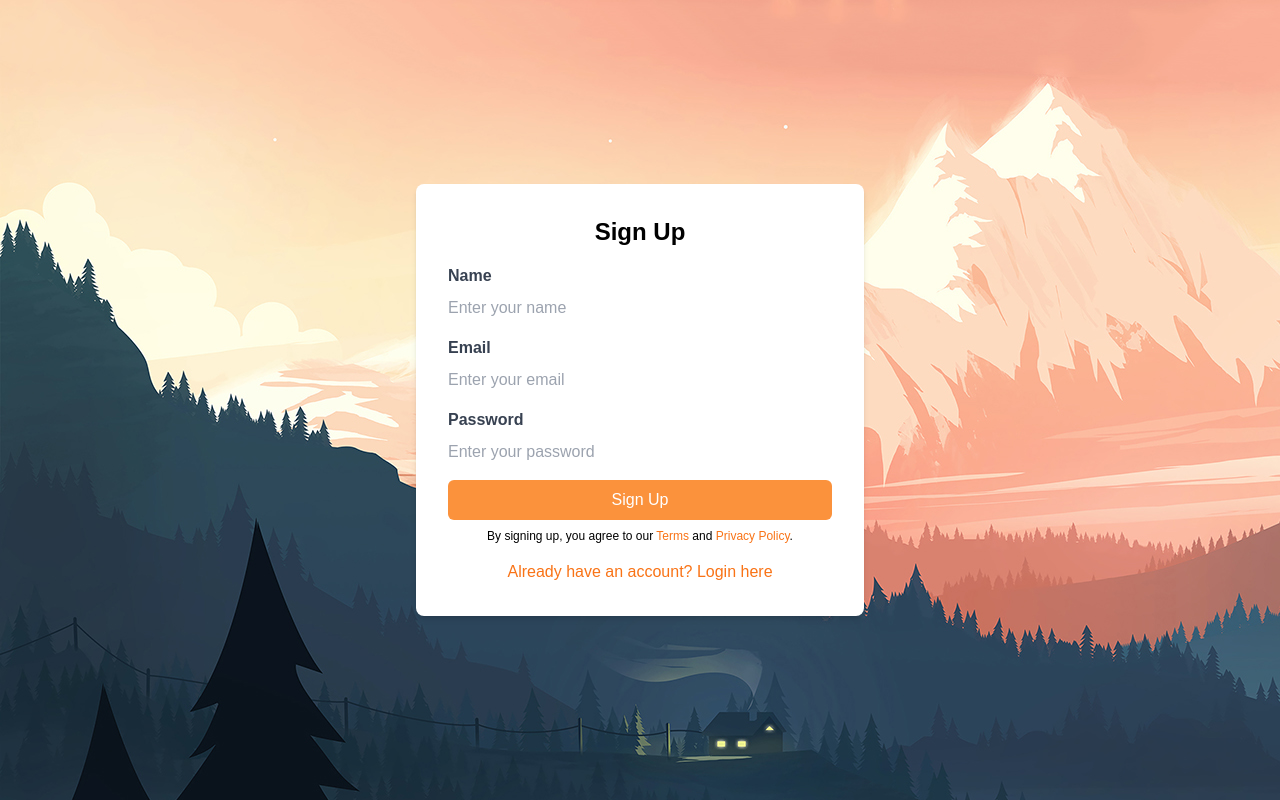
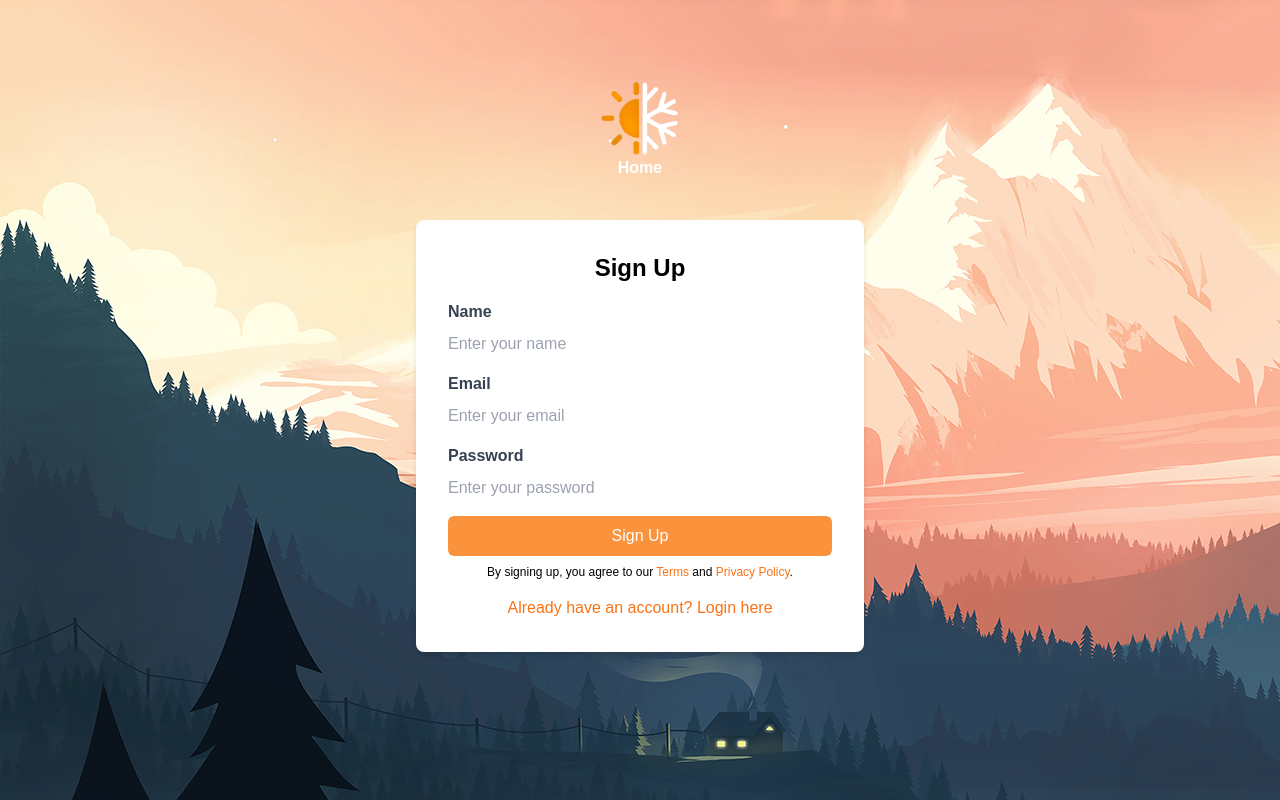
Before and after one commit to rico-td/Projektarbeit-G5, a React (Create React App) app in the folder frontend/: page /signup in a window 1280 px wide. Built offline with nearby package versions, Linux system fonts and the light colour scheme.

Commit message:
add home button to sign in page

```diff
--- a/frontend/src/pages/Login_Signup/Signup.js
+++ b/frontend/src/pages/Login_Signup/Signup.js
@@ -1,7 +1,8 @@
 import React, { useState } from "react";
 import { Link, useNavigate } from "react-router-dom";
 import { signupUser } from "../../api/userQueries";
-import bg from "../../assets/img/bg.jpg";
+
+import logo from "../../assets/img/logo.png";
 
 function Signup() {
   const [name, setName] = useState("");
@@ -36,7 +37,13 @@ function Signup() {
   };
 
   return (
-    <div className="min-h-screen bg-gradient-to-r flex justify-center items-center">
+    <div className="flex flex-col justify-start py-20 items-center gap-10 min-h-screen bg-gradient-to-r">
+      <div className="flex flex-col justify-center items-center">
+        <Link to="/">
+          <img className="rotate-180" src={logo} alt="" width="80px" />
+        </Link>
+        <p className="font-bold text-white">Home</p>
+      </div>
       <div className="bg-white shadow-md rounded-lg p-8 max-w-md w-full">
         <h2 className="text-2xl mb-4 text-center font-bold">Sign Up</h2>
         <form onSubmit={handleSubmit}>
```
